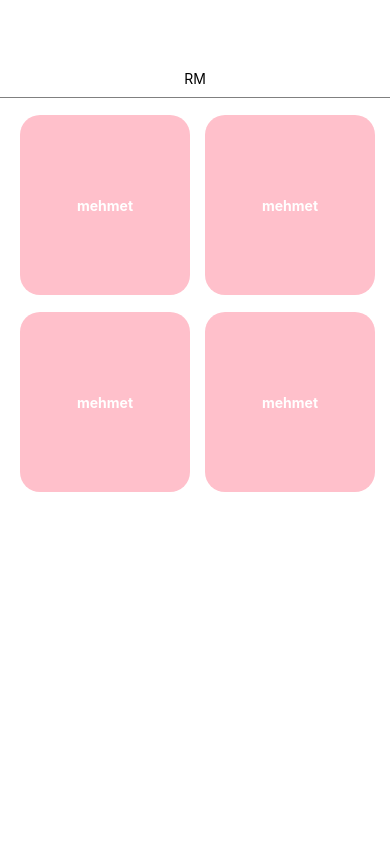
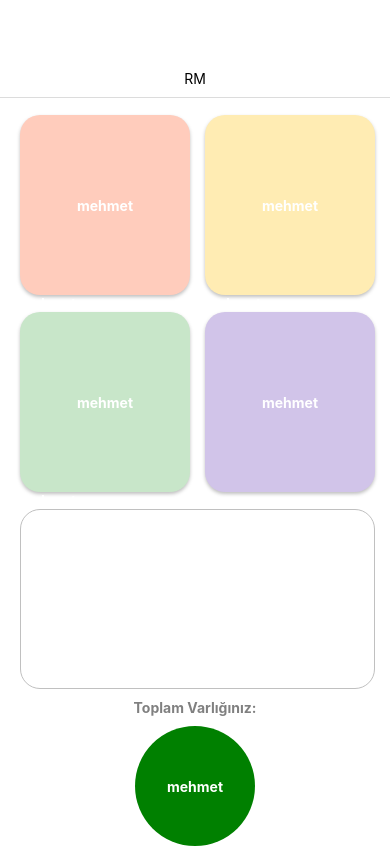
Before and after one commit to Rabiaparlak/RMFinance, a React Native app: screen / in a window 390 px wide. Built offline with nearby package versions, Linux system fonts and the light colour scheme.

Commit message:
page skeleton
basic design created

```diff
--- a/App.tsx
+++ b/App.tsx
@@ -13,8 +13,9 @@ export default function App() {
   const [name, setName] = React.useState("mehmet");
 
   return (
+    /* Header kısmı*/
     <View>
-    <View style={{marginTop:70,borderBottomWidth:1 , borderColor:'grey',alignItems: 'center', justifyContent: 'center' }}>
+    <View style={{marginTop:70,borderBottomWidth:1 , borderColor:'#DCDCDC',alignItems: 'center', justifyContent: 'center' }}>
        <Text style={{color:'black', marginBottom:10}}>RM</Text>
     </View>
 
@@ -26,7 +27,10 @@ export default function App() {
       <Text style={{ color: 'white', fontWeight: 'bold' }}>{name}</Text>
       <TouchableOpacity
         onPress={() => { setName("Rabia") }}
-        style={{ borderRadius: 20, width: 170, height: 180, backgroundColor: 'pink', alignItems: 'center', justifyContent: 'center' }}
+        style={{
+           borderRadius: 20, width: 170, height: 180, backgroundColor: '#FFCCBC', alignItems: 'center', justifyContent: 'center',
+           shadowColor: "#000", shadowOffset: {width: 0,height: 2,},
+        shadowOpacity: 0.25,shadowRadius: 3.84,elevation: 5,}}
       >
         <Text style={{ color: 'white', fontWeight: 'bold' }}>{name}</Text>
       </TouchableOpacity>
@@ -37,7 +41,9 @@ export default function App() {
       <Text style={{ color: 'white', fontWeight: 'bold' }}>{name}</Text>
       <TouchableOpacity
         onPress={() => { setName("Rabia") }}
-        style={{ borderRadius: 20, width: 170, height: 180, backgroundColor: 'pink', alignItems: 'center', justifyContent: 'center' }}
+        style={{ borderRadius: 20, width: 170, height: 180, backgroundColor: '#FFECB3', alignItems: 'center', justifyContent: 'center',
+        shadowColor: "#000", shadowOffset: {width: 0,height: 2,},
+        shadowOpacity: 0.25,shadowRadius: 3.84,elevation: 5, }}
       >
         <Text style={{ color: 'white', fontWeight: 'bold' }}>{name}</Text>
       </TouchableOpacity>
@@ -54,7 +60,9 @@ export default function App() {
   <Text style={{ color: 'white', fontWeight: 'bold' }}>{name}</Text>
   <TouchableOpacity
     onPress={() => { setName("Rabia") }}
-    style={{ borderRadius: 20, width: 170, height: 180, backgroundColor: 'pink', alignItems: 'center', justifyContent: 'center' }}
+    style={{ borderRadius: 20, width: 170, height: 180, backgroundColor: '#C8E6C9', alignItems: 'center', justifyContent: 'center',
+    shadowColor: "#000", shadowOffset: {width: 0,height: 2,},
+    shadowOpacity: 0.25,shadowRadius: 3.84,elevation: 5, }}
   >
     <Text style={{ color: 'white', fontWeight: 'bold' }}>{name}</Text>
   </TouchableOpacity>
@@ -65,7 +73,9 @@ export default function App() {
   <Text style={{ color: 'white', fontWeight: 'bold' }}>{name}</Text>
   <TouchableOpacity
     onPress={() => { setName("Rabia") }}
-    style={{ borderRadius: 20, width: 170, height: 180, backgroundColor: 'pink', alignItems: 'center', justifyContent: 'center' }}
+    style={{ borderRadius: 20, width: 170, height: 180, backgroundColor: '#D1C4E9', alignItems: 'center', justifyContent: 'center',
+    shadowColor: "#000", shadowOffset: {width: 0,height: 2,},
+    shadowOpacity: 0.25,shadowRadius: 3.84,elevation: 5, }}
   >
     <Text style={{ color: 'white', fontWeight: 'bold' }}>{name}</Text>
   </TouchableOpacity>
@@ -74,6 +84,28 @@ export default function App() {
 
 </View>
 
+<View style={{marginLeft:20 }}>
+  <Text style={{ color: 'white', fontWeight: 'bold' }}>{name}</Text>
+  <TouchableOpacity
+    onPress={() => { setName("Rabia") }}
+    style={{ borderRadius: 20,borderColor:'#C0C0C0', borderWidth:1, width: 355, height: 180, alignItems: 'center', justifyContent: 'center' }}
+  >
+    <Text style={{ color: 'white', fontWeight: 'bold' }}>{name}</Text>
+  </TouchableOpacity>
+
+</View>
+
+
+<View style={{alignItems:"center", marginTop:10 }}>
+<Text style={{ color: '#808080', fontWeight: 'bold' }}>Toplam Varlığınız:</Text>
+  <TouchableOpacity
+    onPress={() => { setName("Rabia") }}
+    style={{marginTop:10, borderRadius: 100, backgroundColor:"green", width: 120, height: 120, alignItems: 'center', justifyContent: 'center' }}
+  >
+    <Text style={{ color: 'white', fontWeight: 'bold' }}>{name}</Text>
+  </TouchableOpacity>
+
+</View>
 
     </View>
   )
```
